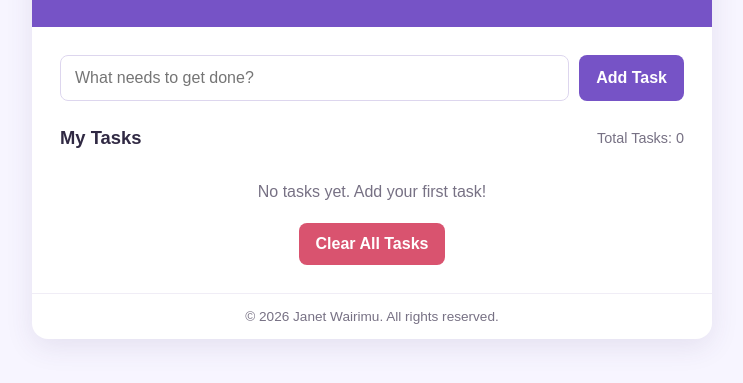
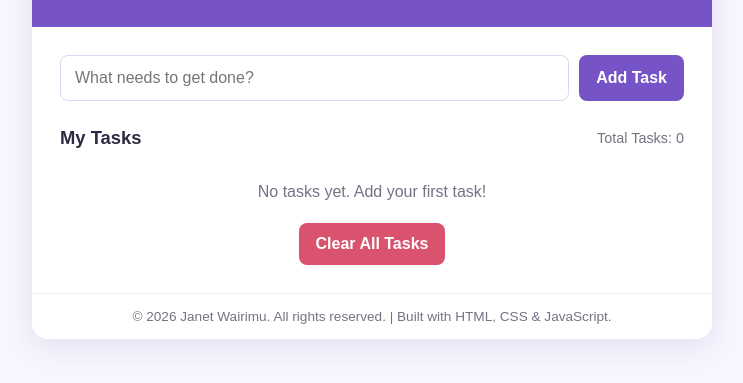
Before and after one commit to janetwmacharia/javascript-todo-assignment, a plain HTML site: page index.html in a window 1280 px wide. Shown: the part 139-522 px from the top of the page, without its empty margins (268-1011 px from the left). Drawn offline with Linux system fonts and the light colour scheme.

Commit message:
Update website footer

```diff
--- a/index.html
+++ b/index.html
@@ -74,7 +74,7 @@
 
         <!-- Footer -->
         <footer class="app-footer">
-            <p>&copy; 2026 Janet Wairimu. All rights reserved.</p>
+            <p>&copy; 2026 Janet Wairimu. All rights reserved. | Built with HTML, CSS & JavaScript.</p>
         </footer>
 
     </main>
```
